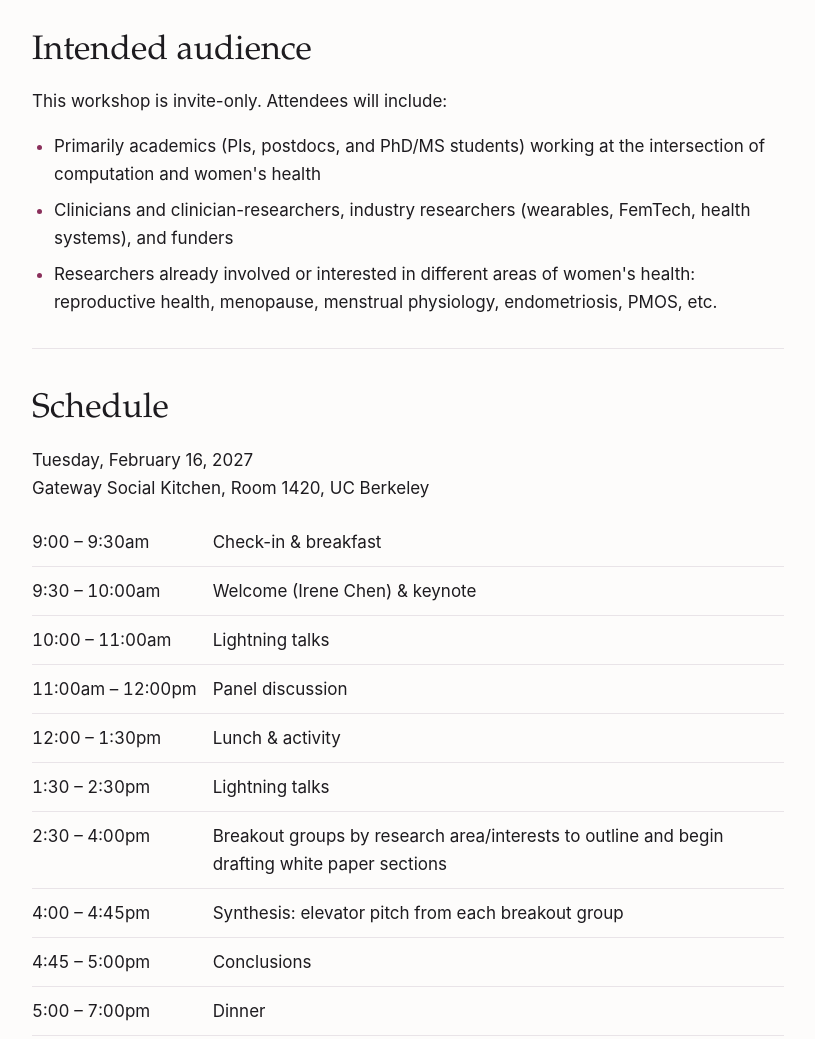
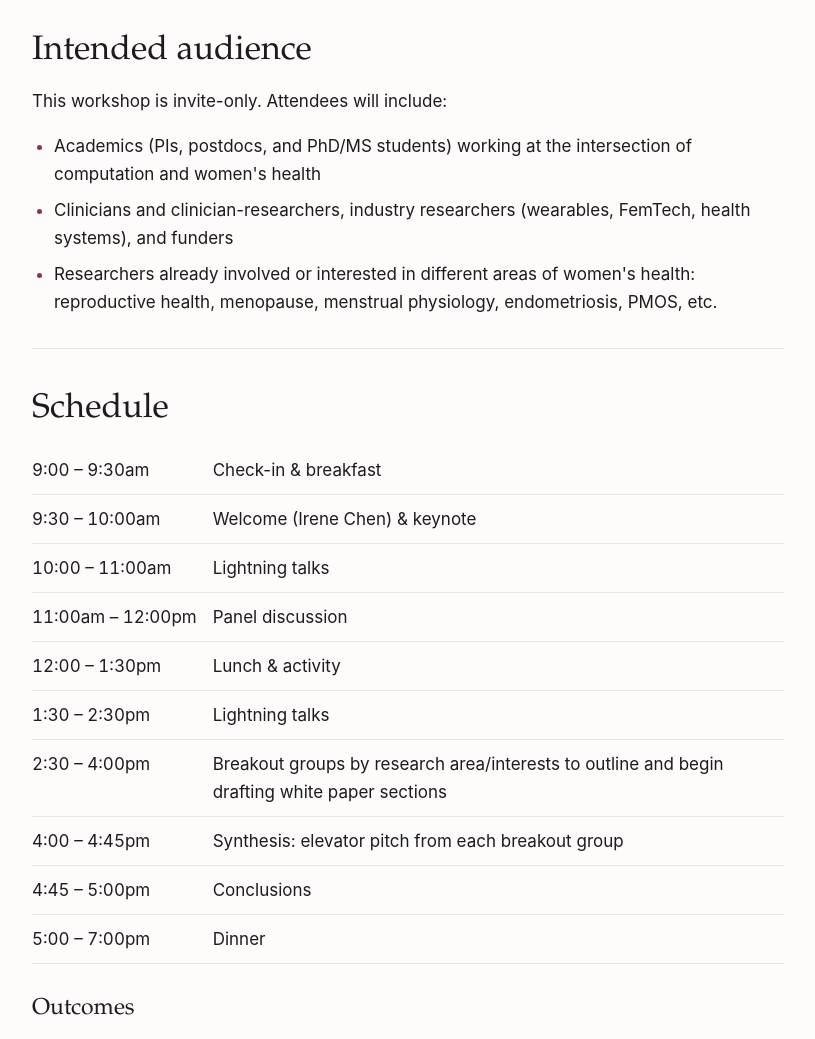
Before and after one commit to compwomenshealth/compwomenshealth.github.io, a plain HTML site: page index.html in a window 1280 px wide. Shown: the part 1300-2339 px from the top of the page, without its empty margins (232-1047 px from the left). Drawn offline with Linux system fonts and the light colour scheme.

Commit message:
few updates
Updated intended audience list and commented out footer.

```diff
--- a/index.html
+++ b/index.html
@@ -57,7 +57,7 @@
       <h2>Intended audience</h2>
       <p>This workshop is invite-only. Attendees will include:</p>
       <ul>
-        <li>Primarily academics (PIs, postdocs, and PhD/MS students) working at the intersection of computation and women's health</li>
+        <li>Academics (PIs, postdocs, and PhD/MS students) working at the intersection of computation and women's health</li>
         <li>Clinicians and clinician-researchers, industry researchers (wearables, FemTech, health systems), and funders</li>
         <li>Researchers already involved or interested in different areas of women's health: reproductive health, menopause, menstrual physiology, endometriosis, PMOS, etc.</li>
       </ul>
@@ -65,7 +65,6 @@
 
     <section id="schedule">
       <h2>Schedule</h2>
-      <p>Tuesday, February 16, 2027<br>Gateway Social Kitchen, Room 1420, UC Berkeley</p>
       <table class="schedule">
         <tbody>
           <tr><td>9:00 – 9:30am</td><td>Check-in &amp; breakfast</td></tr>
@@ -105,8 +104,8 @@
     </section>
   </main>
 
-  <footer class="footer">
+  <!-- <footer class="footer">
     <div class="wrapper">Workshop on Computational Methods for Women's Health, Berkeley, CA, Feb 2027</div>
-  </footer>
+  </footer> -->
 </body>
 </html>
```
